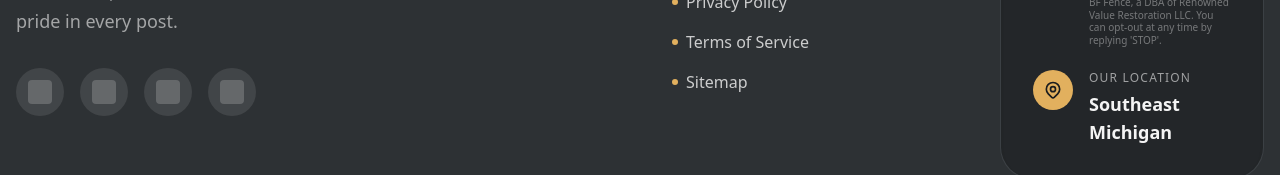
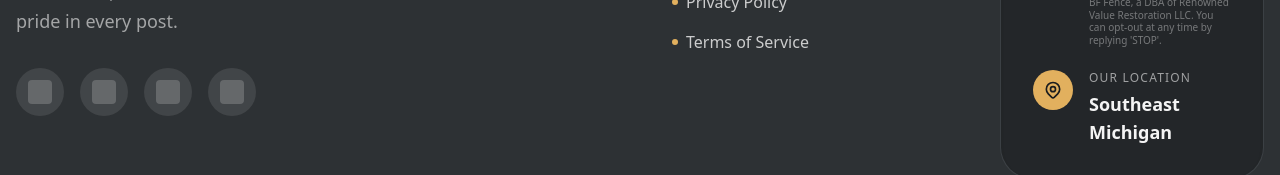
Before and after one commit to AgenticPortfolioX/BFFence, a React (Vite) app: page /BFFence/about in a window 1280 px wide. Shown: the part 2371-2546 px from the top of the page. Built offline with nearby package versions, Linux system fonts and the light colour scheme.

Commit message:
Remove sitemap and implement scroll-to-top on navigation

```diff
--- a/src/App.tsx
+++ b/src/App.tsx
@@ -16,9 +16,12 @@
 import { PrivacyPolicy } from './pages/PrivacyPolicy';
 import { TermsOfService } from './pages/TermsOfService';
 
+import ScrollToTop from './components/ScrollToTop';
+
 export default function App() {
   return (
     <Router basename="/BFFence">
+      <ScrollToTop />
       <main className="min-h-screen font-sans selection:bg-accent selection:text-white flex flex-col">
         <Header />
         <Routes>
--- a/src/components/CTA_Footer.tsx
+++ b/src/components/CTA_Footer.tsx
@@ -105,11 +105,6 @@
                 <span className="w-1.5 h-1.5 rounded-full bg-accent" /> Terms of Service
               </Link>
             </li>
-            <li>
-              <a href="/BFFence/sitemap.xml" className="hover:text-accent transition-colors flex items-center gap-2">
-                <span className="w-1.5 h-1.5 rounded-full bg-accent" /> Sitemap
-              </a>
-            </li>
           </ul>
         </div>
 
--- /dev/null
+++ b/src/components/ScrollToTop.tsx
@@ -0,0 +1,18 @@
+import { useEffect } from 'react';
+import { useLocation } from 'react-router-dom';
+
+const ScrollToTop = () => {
+  const { pathname } = useLocation();
+
+  useEffect(() => {
+    window.scrollTo({
+      top: 0,
+      left: 0,
+      behavior: 'instant', // 'instant' to avoid seeing the scroll crawl
+    });
+  }, [pathname]);
+
+  return null;
+};
+
+export default ScrollToTop;
```
Also changed, not shown: 1 other file (tests, documents, lock files or other folders).
